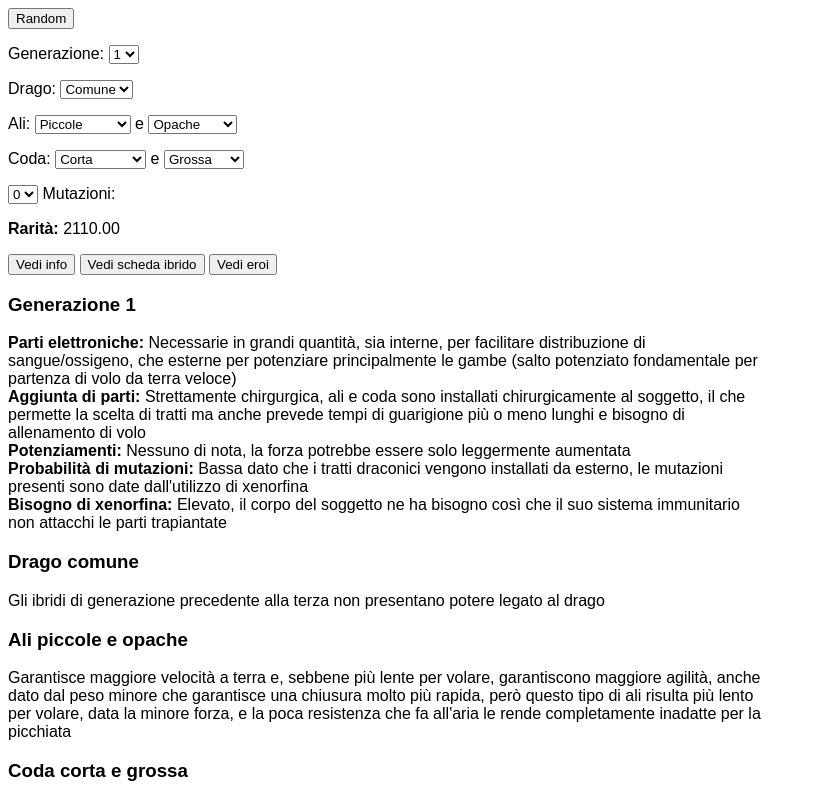
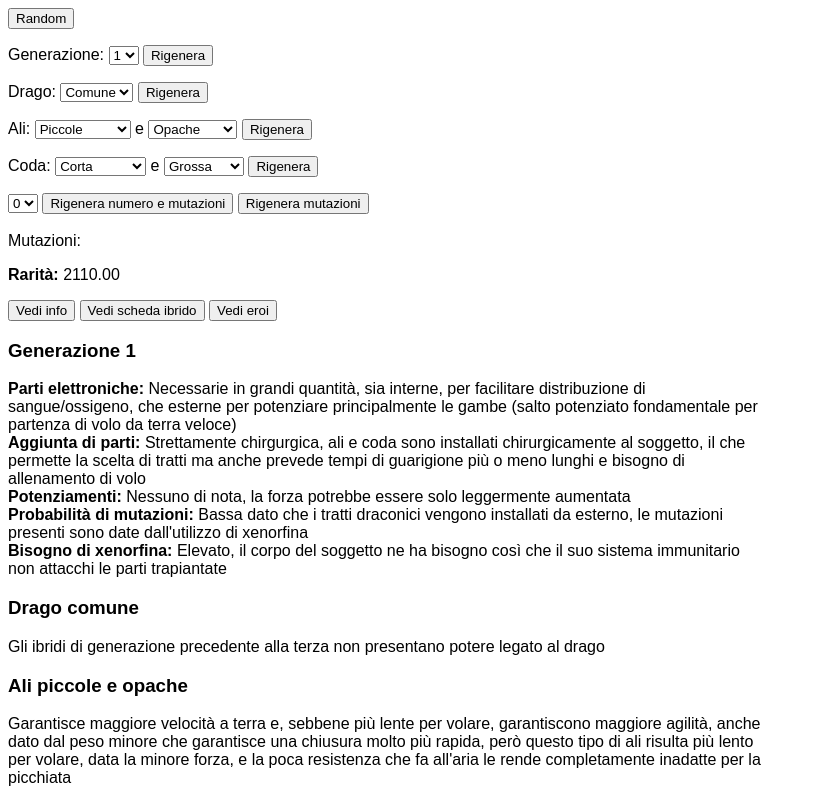
Before and after one commit to Kano-Reeves/generatore-di-ibridi, a plain HTML site: page index.html in a window 1280 px wide. Shown: the top 798 px of the page, without its empty margins (0-816 px from the left). Drawn offline with Linux system fonts and the light colour scheme.

Commit message:
Ora puoi rerollare le cose singole

```diff
--- a/index.html
+++ b/index.html
@@ -43,6 +43,7 @@
                 <option value=3>4</option>
                 <option value=4>5</option>
             </select>
+            <button type="button" onclick="randomGen('gen'); wiki(form)">Rigenera</button>
         </p>
 
         <p>
@@ -55,6 +56,7 @@
                 <option value=4>Acido</option>
                 <option value=5>Elettrico</option>
             </select>
+            <button type="button" onclick="randomGen('dragosel'); wiki(form)">Rigenera</button>
         </p>
 
         <p>
@@ -70,6 +72,7 @@
                 <option value="60">Opache</option>
                 <option value="40">Trasparenti</option>
             </select>
+            <button type="button" onclick="randomGen('alidim'); randomGen('alitra'); wiki(form)">Rigenera</button>
         </p>
 
         <p>
@@ -85,6 +88,7 @@
                 <option value="40">Fine</option>
                 <option value="30b">Molto fine</option>
             </select>
+            <button type="button" onclick="randomGen('codalong'); randomGen('codawide'); wiki(form)">Rigenera</button>
         </p>
 
         <p>
@@ -98,6 +102,9 @@
                 <option value="6">6</option>
                 <option value="7">7</option>
             </select>
+            <button type="button" onclick="randomGenMuta('nmuta'); wiki(form)">Rigenera numero e mutazioni</button>
+            <button type="button" onclick="randomMutaz(); wiki(form)">Rigenera mutazioni</button>
+            <br><br>
             Mutazioni:
         </p>
         <p id="mutlist">
--- a/random.js
+++ b/random.js
@@ -16,7 +16,7 @@ function randomIb(form) {
     randomGen("alitra")
     randomGen("codalong")
     randomGen("codawide")
-    randomGenMuta("nmuta", form)
+    randomGenMuta("nmuta")
     wiki(form)
     measures()
 }
@@ -31,7 +31,7 @@ function randomGenMuta(select) {
     x.selectedIndex = z.value
     x.value = z.value
     nmut(form)
-    setTimeout(randomMutaz(), 50)
+    randomMutaz()
 }
 
 function randomMutaz() {
@@ -121,6 +121,7 @@ function reroll(k, values) {
         randomGen("gen")
         gennaro = document.getElementById("gen").value
     }
+    document.getElementById("warns").innerHTML=""
 }
 
 function createValueArray(k) {
```
